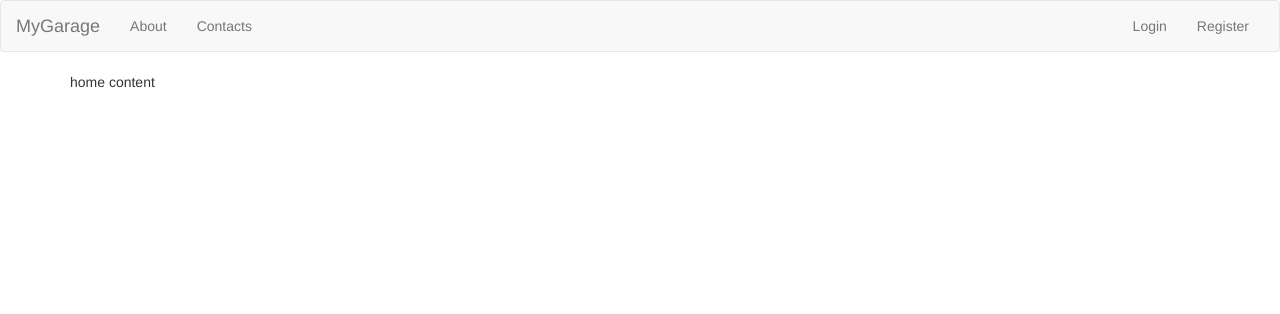
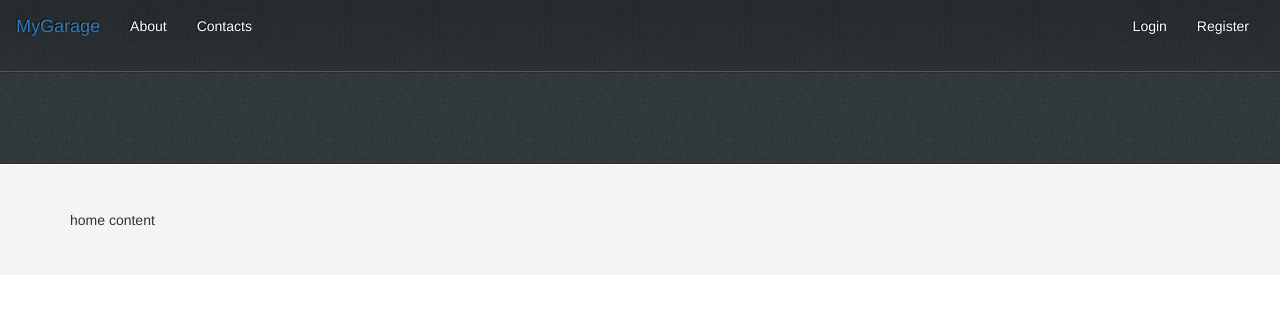
Before and after one commit to lpfan/mygarage, a plain HTML site: page frontend/index.html in a window 1280 px wide. Drawn offline with nearby package versions, Linux system fonts and the light colour scheme; some packages are replaced by stand-ins of ours.

Commit message:
styles changes

```diff
--- a/frontend/css/application.css
+++ b/frontend/css/application.css
@@ -0,0 +1,31 @@
+.header-wrapper {
+    background: #3B4346 url("images/bg01.jpg");
+    border-bottom: solid 1px #272d30;
+    box-shadow: inset 0px -1px 0px 0px #51575a;
+    text-shadow: -1px -1px 1px rgba(0, 0, 0, 0.75);
+}
+
+.features-wrapper {
+    background: #353D40 url("images/bg02.jpg");
+    border-bottom: solid 1px #272e31;
+    padding: 45px 0 45px 0;
+    text-shadow: -1px -1px 1px rgba(0, 0, 0, 0.75);
+}
+
+.content-wrapper {
+    background: #f7f7f7 url("images/bg04.png");
+    border-top: solid 1px #fff;
+    padding: 45px 0 45px 0;
+}
+
+header .nav {
+    background: #3B4346 url("images/bg01.jpg");
+}
+
+ul.nav li a {
+    color: #fff;
+}
+
+ul.nav li a:hover {
+    text-decoration: none;
+}
--- a/frontend/index.html
+++ b/frontend/index.html
@@ -14,7 +14,8 @@
 </head>
 
 <body ng-app="mygarage">
-    <nav class="navbar navbar-default">
+    <header class="header-wrapper">
+        <nav class="navbar">
             <div class="container-fluid">
                 <!-- Brand and toggle get grouped for better mobile display -->
                 <div class="navbar-header">
@@ -42,7 +43,9 @@
             </div>
             <!-- /.container-fluid -->
         </nav>
-    <div class="container">
+    </header>
+    <div class="container-fluid features-wrapper"></div>
+    <div class="container-fluid content-wrapper">
         <ui-view>
 
         </ui-view>
--- a/frontend/src/public/public.html
+++ b/frontend/src/public/public.html
@@ -1 +1,3 @@
-<ui-view></ui-view>
+<div class="container">
+    <ui-view></ui-view>
+</div>
```
Lines whose indentation alone changed are shown as unchanged.
